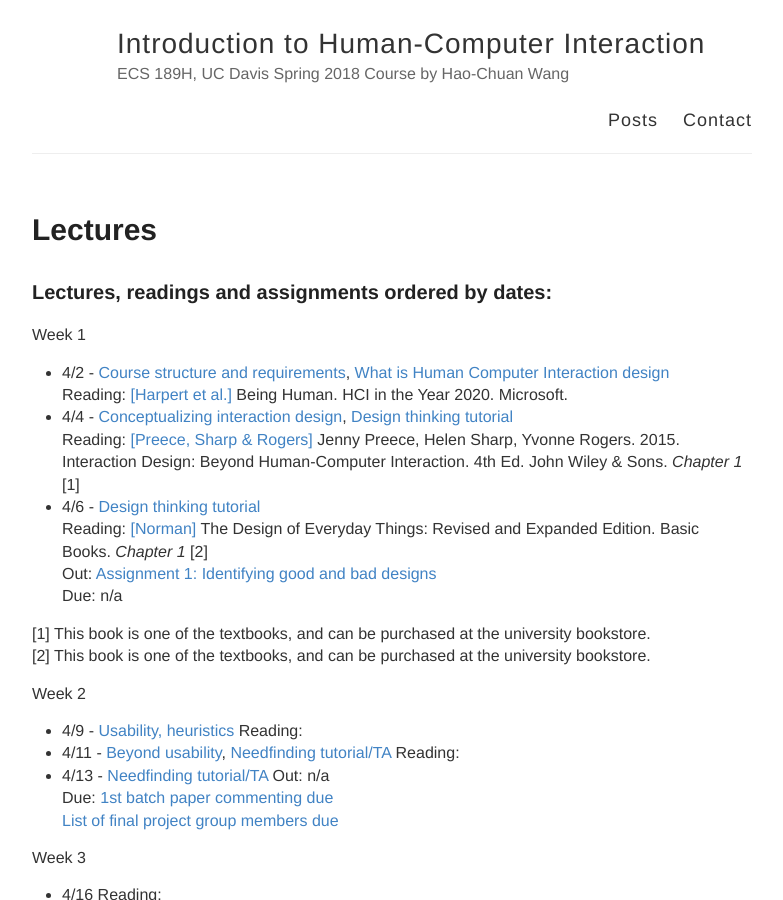
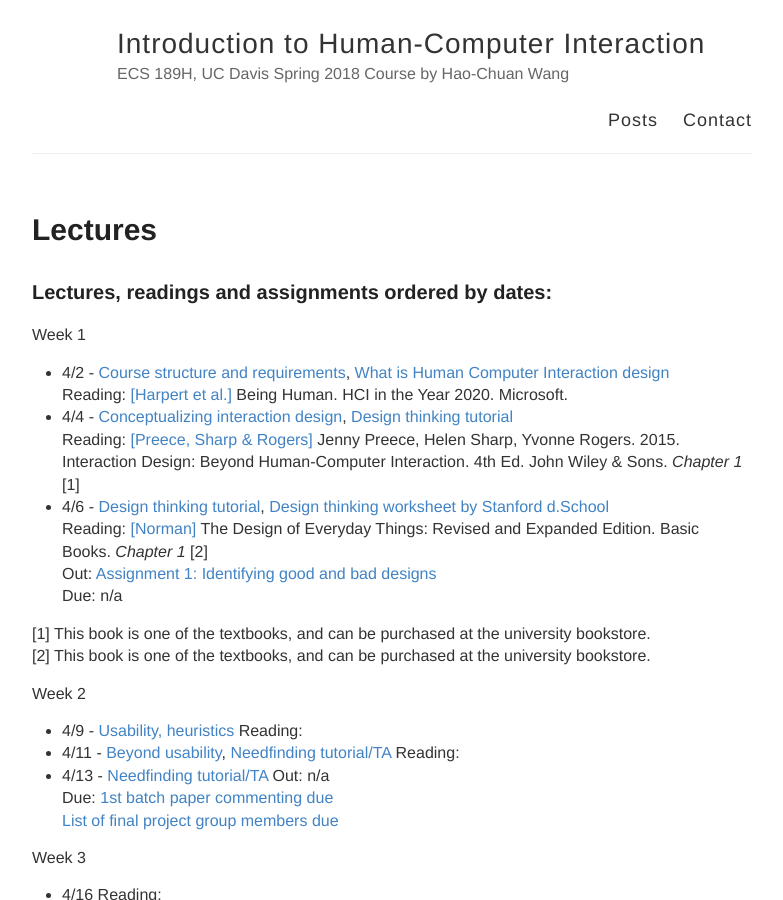
Before and after one commit to hciwang/hciwang.github.io, a Jekyll site: the page built from _posts/2018-3-25-lectures.md, in a window 1280 px wide and 900 px high. Shown: the whole window, without its empty margins (248-1031 px from the left). Built offline with Jekyll 4.4.1, drawn with Linux system fonts in a browser that asks for light colours.

Commit message:
Update 2018-3-25-lectures.md

```diff
--- a/_posts/2018-3-25-lectures.md
+++ b/_posts/2018-3-25-lectures.md
@@ -10,7 +10,7 @@ Week 1
 Reading:  [[Harpert et al.]](https://hxd.research.microsoft.com/work/being-human-human-computer-interaction-in-the-year-2020.php) Being Human. HCI in the Year 2020. Microsoft.
 - 4/4 - [Conceptualizing interaction design](https://www.dropbox.com/s/vyca221s2rutj8y/IntroHCI_week1_conceptualizing_interactions.pdf?dl=1), [Design thinking tutorial]()
 Reading: [[Preece, Sharp & Rogers]](http://www.id-book.com/) Jenny Preece, Helen Sharp, Yvonne Rogers. 2015. Interaction Design: Beyond Human-Computer Interaction. 4th Ed. John Wiley & Sons.  *Chapter 1* [1]
-- 4/6 - [Design thinking tutorial]()
+- 4/6 - [Design thinking tutorial](), [Design thinking worksheet by Stanford d.School](https://dschool.stanford.edu/s/Participant-Worksheet.pdf)
 Reading: [[Norman]](https://www.basicbooks.com/titles/don-norman/the-design-of-everyday-things/9780465050659/) The Design of Everyday Things: Revised and Expanded Edition. Basic Books. *Chapter 1* [2]
 Out: [Assignment 1: Identifying good and bad designs]()
 Due: n/a
```
